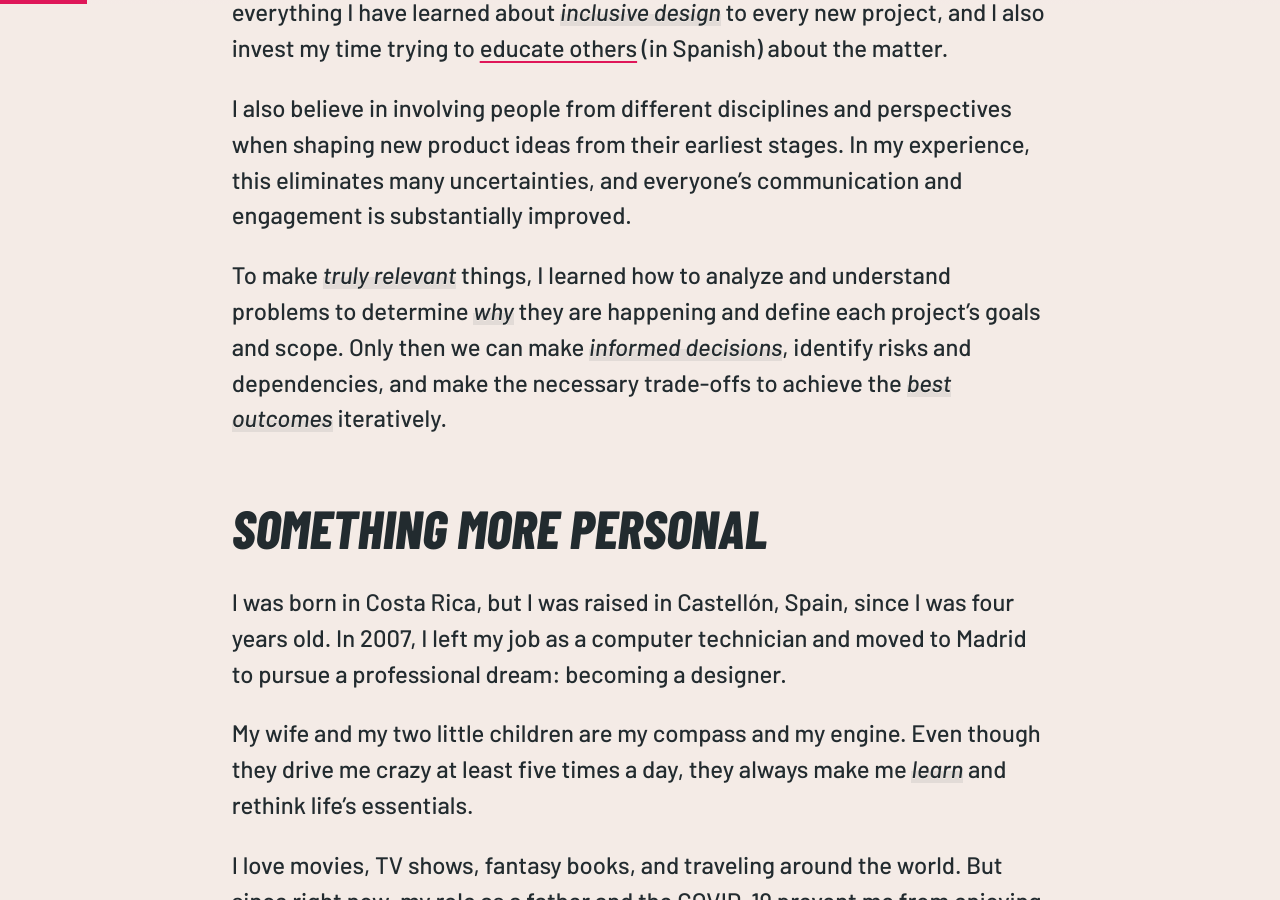
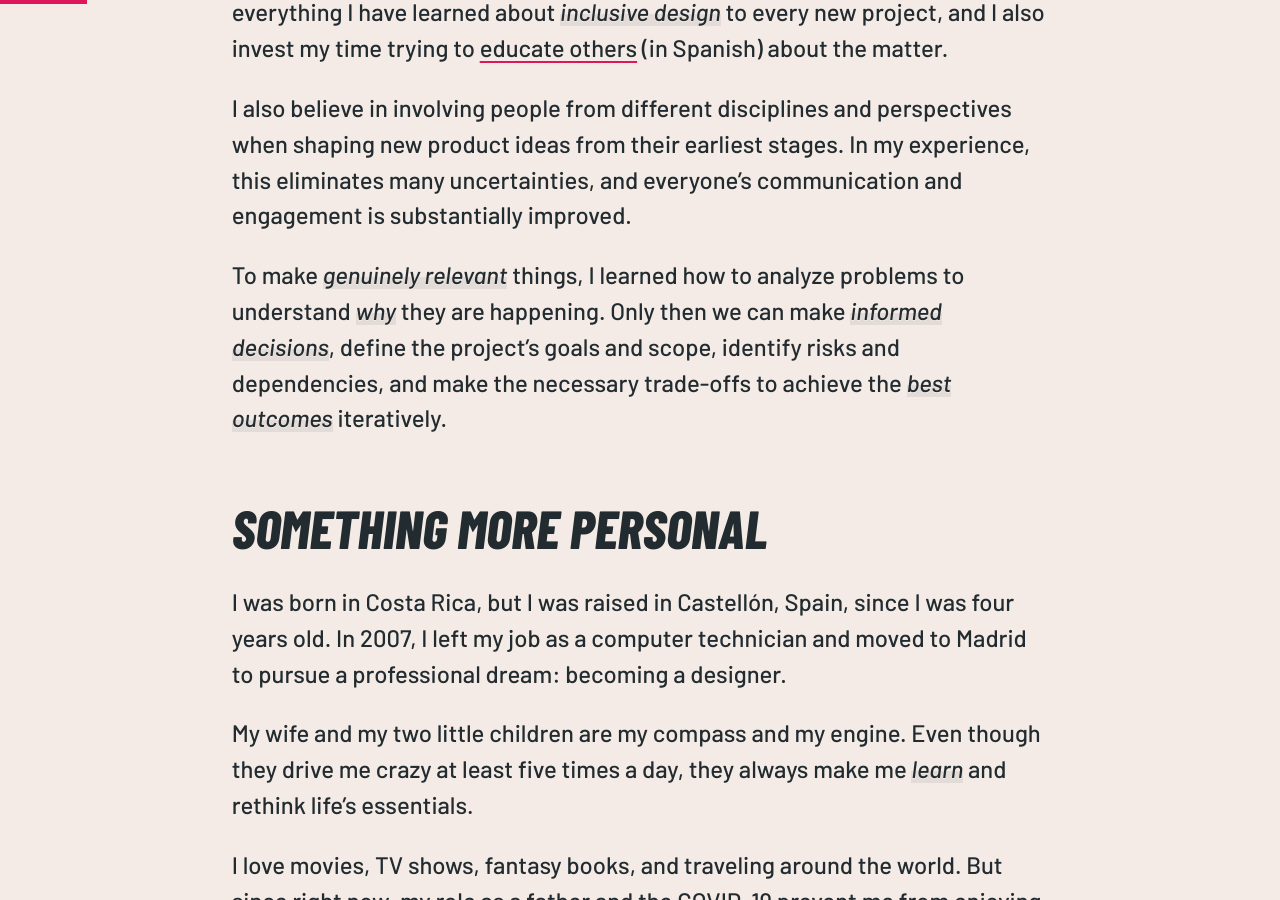
Before and after one commit to intemperie/intemperie.me, a Jekyll site: the page built from _pages/index.html, in a window 1280 px wide and 900 px high, scrolled down 1563 px. Built offline with Jekyll 4.4.1, drawn with Linux system fonts in a browser that asks for light colours.

Commit message:
Rephrasing how to shape products

```diff
--- a/_pages/index.html
+++ b/_pages/index.html
@@ -47,7 +47,7 @@ body-class: progress-indicator
 
     <p>I also believe in involving people from different disciplines and perspectives when shaping new product ideas from their earliest stages. In my experience, this eliminates many uncertainties, and everyone’s communication and engagement is substantially improved.</p>
 
-    <p>To make <em>truly relevant</em> things, I learned how to analyze and understand problems to determine <em>why</em> they are happening and define each project’s goals and scope. Only then we can make <em>informed decisions</em>, identify risks and dependencies, and make the necessary trade-offs to achieve the <em>best outcomes</em> iteratively.</p>
+    <p>To make <em>genuinely relevant</em> things, I learned how to analyze problems to understand <em>why</em> they are happening. Only then we can make <em>informed decisions</em>, define the project’s goals and scope, identify risks and dependencies, and make the necessary trade-offs to achieve the <em>best outcomes</em> iteratively.</p>
 
     <h3 class="display">Something more personal</h3>
     <p>I was born in Costa Rica, but I was raised in Castellón, Spain, since I was four years old. In 2007, I left my job as a computer technician and moved to Madrid to pursue a professional dream: becoming a designer.</p>
```
